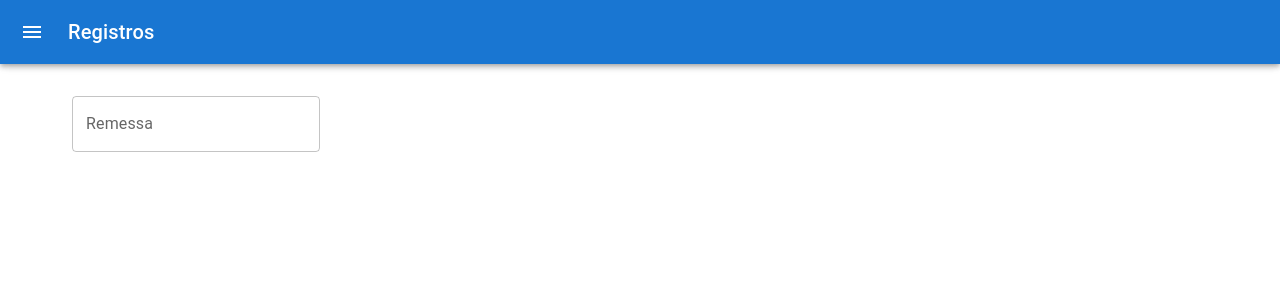
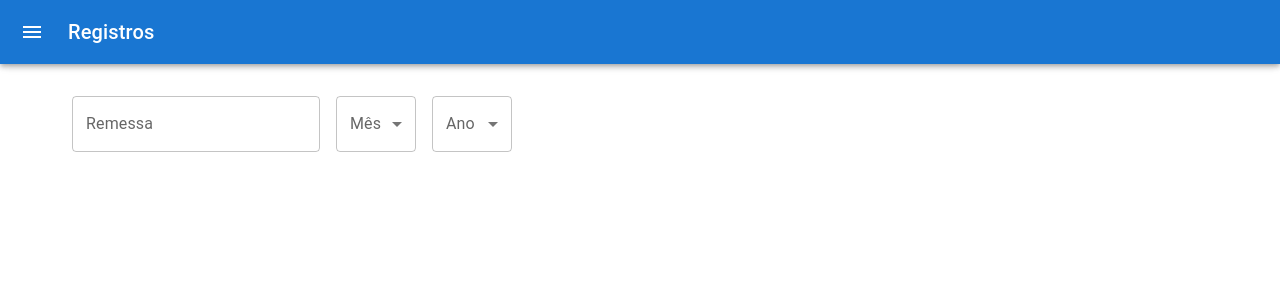
Before and after one commit to AdrianoLMendes/teste_web, a React (Vite) app: page /dataregister in a window 1280 px wide. Shown: the top 300 px of the page. Built offline with nearby package versions, Linux system fonts and the light colour scheme.

Commit message:
add select de mês e ano

```diff
--- a/src/pages/dataRegister/data-register.jsx
+++ b/src/pages/dataRegister/data-register.jsx
@@ -26,7 +26,10 @@ import { Container } from "@mui/material";
 
 //FORM
 import TextField from "@mui/material/TextField";
-import MenuItem from '@mui/material/MenuItem';
+import InputLabel from "@mui/material/InputLabel";
+import MenuItem from "@mui/material/MenuItem";
+import FormControl from "@mui/material/FormControl";
+import Select from "@mui/material/Select";
 
 const drawerWidth = 180;
 
@@ -77,6 +80,8 @@ const DrawerHeader = styled("div")(({ theme }) => ({
 export default function PersistentDrawerLeft() {
   const theme = useTheme();
   const [open, setOpen] = React.useState(false);
+  const [mes, setMes] = React.useState("");
+  const [ano, setAno] = React.useState("");
 
   const handleDrawerOpen = () => {
     setOpen(true);
@@ -86,6 +91,13 @@ export default function PersistentDrawerLeft() {
     setOpen(false);
   };
 
+  const handleChange = (event) => {
+    setMes(event.target.value);
+  };
+
+  const handleChange2 = (event) => {
+    setAno(event.target.value);
+  };
   return (
     <Box sx={{ display: "flex" }}>
       <CssBaseline />
@@ -158,6 +170,42 @@ export default function PersistentDrawerLeft() {
                 pattern: "[0-9]*",
               }}
             />
+            <FormControl sx={{ m: 1, minWidth: 80 }}>
+              <InputLabel id="demo-simple-select-label">Mês</InputLabel>
+              <Select
+                labelId="demo-simple-select-label"
+                id="demo-simple-select"
+                value={mes}
+                label="Mes"
+                onChange={handleChange}
+              >
+                <MenuItem value={1}>JANEIRO</MenuItem>
+                <MenuItem value={2}>FEVEREIRO</MenuItem>
+                <MenuItem value={3}>MARÇO</MenuItem>
+                <MenuItem value={4}>ABRIL</MenuItem>
+                <MenuItem value={5}>MAIO</MenuItem>
+                <MenuItem value={6}>JULHO</MenuItem>
+                <MenuItem value={7}>JULHO</MenuItem>
+                <MenuItem value={8}>AGOSTO</MenuItem>
+                <MenuItem value={8}>SETEMBRO</MenuItem>
+                <MenuItem value={10}>OUTUBRO</MenuItem>
+                <MenuItem value={11}>NOVEMBRO</MenuItem>
+                <MenuItem value={12}>DEZEMBRO</MenuItem>
+              </Select>
+            </FormControl>
+            <FormControl sx={{ m: 1, minWidth: 80 }}>
+              <InputLabel id="demo-simple-select-label">Ano</InputLabel>
+              <Select
+                labelId="demo-simple-select-label"
+                id="demo-simple-select"
+                value={ano}
+                label="Ano"
+                onChange={handleChange2}
+              >
+                <MenuItem value={23}>2023</MenuItem>
+                <MenuItem value={22}>2022</MenuItem>
+              </Select>
+            </FormControl>
           </Box>
         </Container>
       </Main>
```
